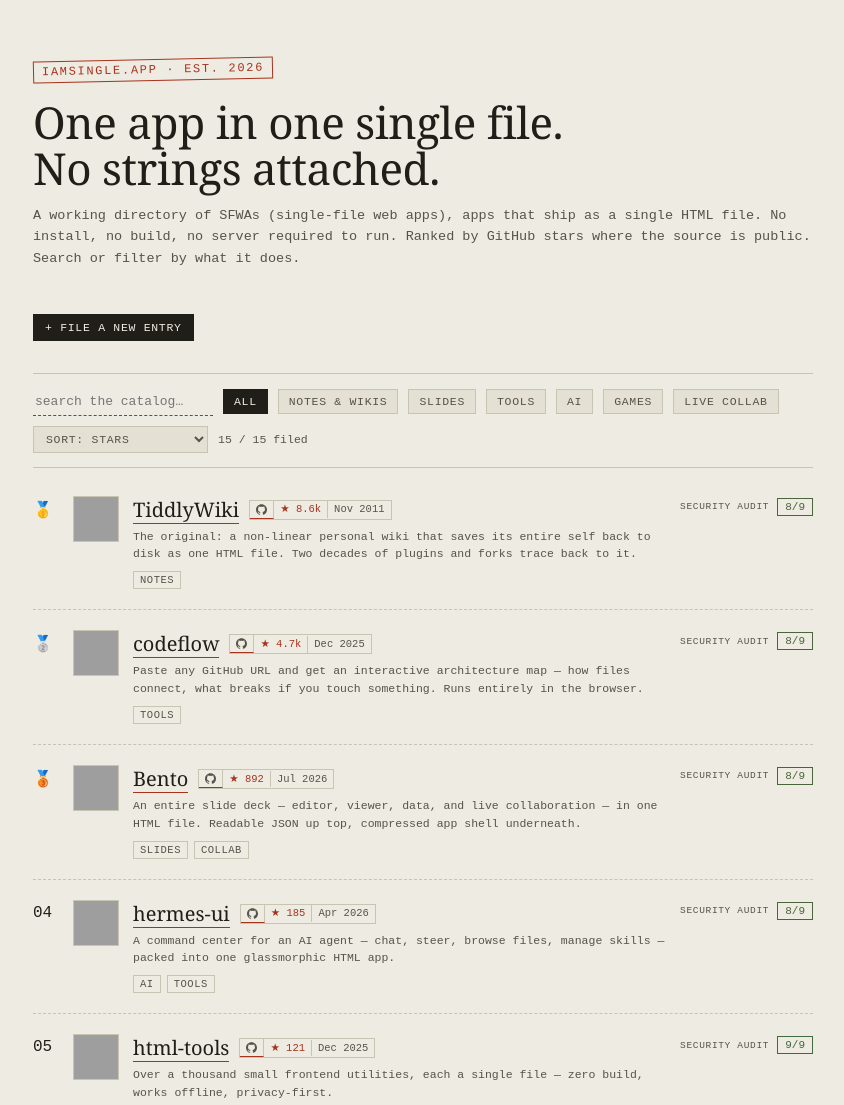
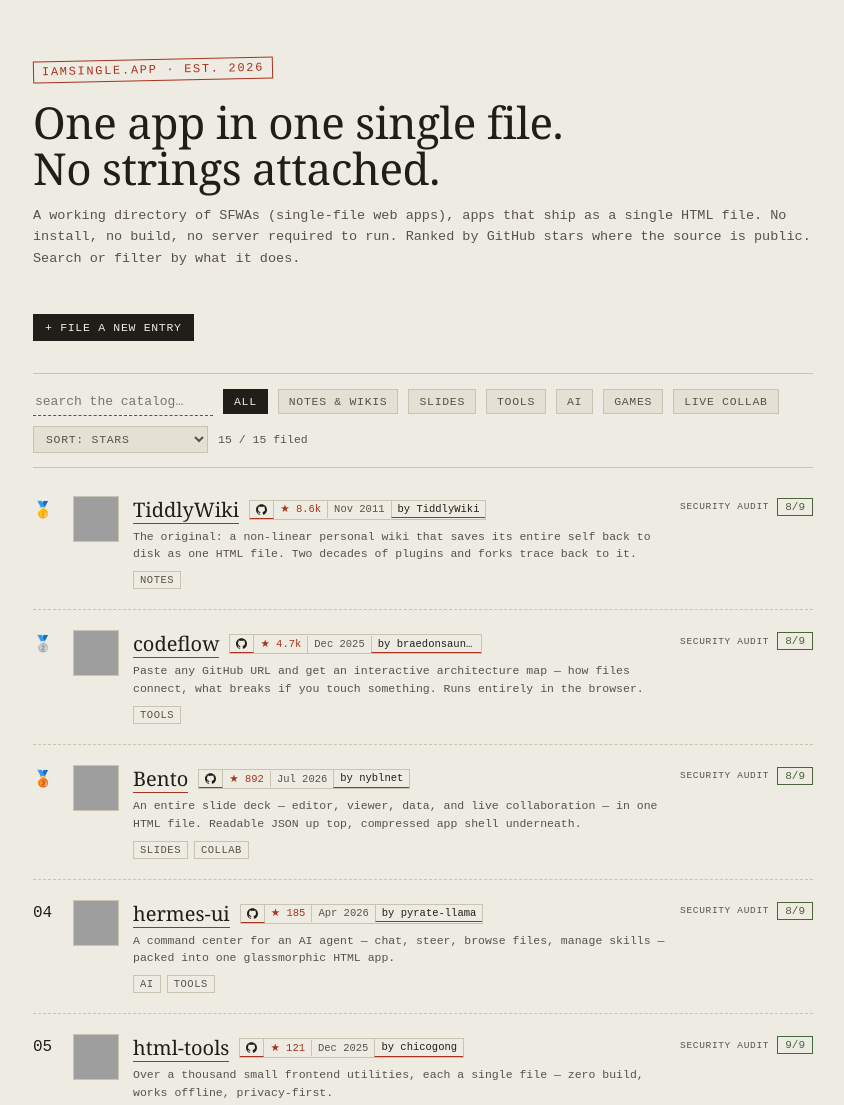
Before and after one commit to HabibiCodeCH/iamsingle-sfwa-directory, a website: page index.html in a window 1280 px wide. Shown: the top 1105 px of the page, without its empty margins (217-1061 px from the left). Drawn offline with Linux system fonts and the light colour scheme; grey boxes are pictures that could not be loaded.

Commit message:
Add "by {owner}" as a fourth segment in the GitHub pill
Links to the repo owner's profile; truncates with an ellipsis past 110px
so a long username doesn't stretch the pill.

```diff
--- a/index.html
+++ b/index.html
@@ -100,19 +100,25 @@
     color:var(--ink-soft);border:1px solid var(--line);padding:2px 6px;
   }
   .gh-pill{
-    display:inline-flex;align-items:center;vertical-align:middle;
+    display:inline-flex;align-items:center;vertical-align:middle;max-width:100%;
     border:1px solid var(--line);font-family:var(--mono);font-size:10.5px;
     color:var(--ink-soft);line-height:1;
   }
-  .gh-pill a{
+  .gh-pill-icon{
     display:flex;align-items:center;padding:3px 6px;color:var(--ink-soft);
-    border-right:1px solid var(--line);
+    border-right:1px solid var(--line);flex-shrink:0;
   }
-  .gh-pill a:hover{color:var(--stamp);}
-  .gh-pill a svg{display:block;}
-  .gh-pill span{padding:3px 6px;white-space:nowrap;}
+  .gh-pill-icon:hover{color:var(--stamp);}
+  .gh-pill-icon svg{display:block;}
+  .gh-pill span{padding:3px 6px;white-space:nowrap;flex-shrink:0;}
   .gh-pill span + span{border-left:1px solid var(--line);}
   .gh-pill .gh-stars{color:var(--stamp);}
+  .gh-pill-by{
+    padding:3px 6px;color:var(--ink-soft);text-decoration:none;
+    border-left:1px solid var(--line);min-width:0;overflow:hidden;
+    text-overflow:ellipsis;white-space:nowrap;max-width:110px;
+  }
+  .gh-pill-by:hover{color:var(--stamp);}
 
   .empty{font-family:var(--mono);font-size:13px;color:var(--ink-soft);padding:40px 0;}
 
@@ -424,10 +430,12 @@ function render(){
     const absent = e.repo && starInfo === null;
     const starsText = !e.repo ? '' : loading ? '···' : absent ? 'n/a' : '★ ' + formatStars(starInfo.stars);
     const dateText = !e.repo ? '' : loading ? '···' : absent ? 'n/a' : formatCreated(starInfo.created);
+    const owner = e.repo ? e.repo.split('/')[0] : '';
     const ghPill = e.repo ? `<span class="gh-pill">
-        <a href="https://github.com/${e.repo}" target="_blank" rel="noopener" aria-label="${e.repo} on GitHub">${GH_ICON_SVG}</a>
+        <a class="gh-pill-icon" href="https://github.com/${e.repo}" target="_blank" rel="noopener" aria-label="${e.repo} on GitHub">${GH_ICON_SVG}</a>
         <span class="gh-stars">${starsText}</span>
         <span class="gh-date">${dateText}</span>
+        <a class="gh-pill-by" href="https://github.com/${owner}" target="_blank" rel="noopener" title="${owner}">by ${owner}</a>
       </span>` : '';
 
     const checks = e.checks || [];
```
